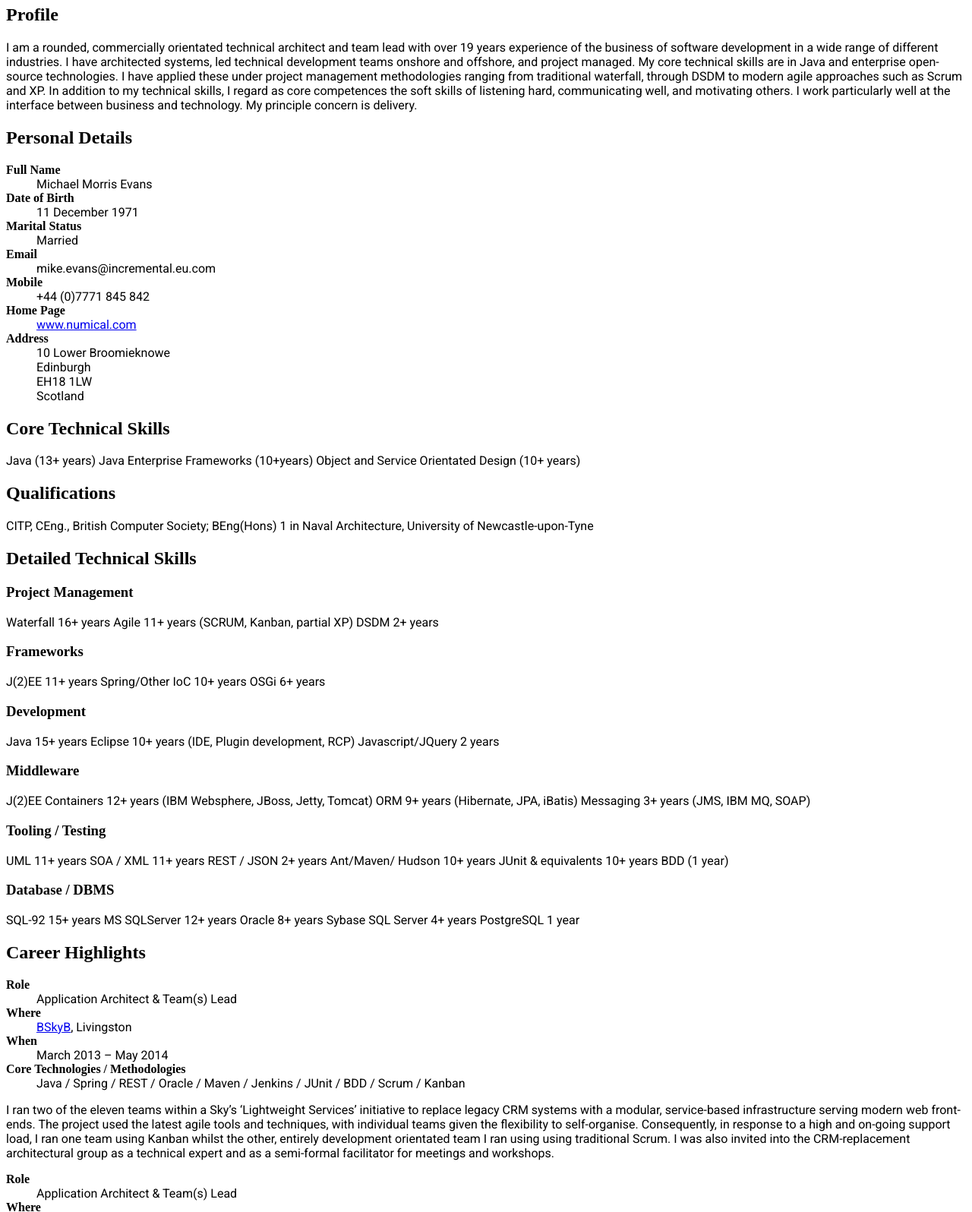
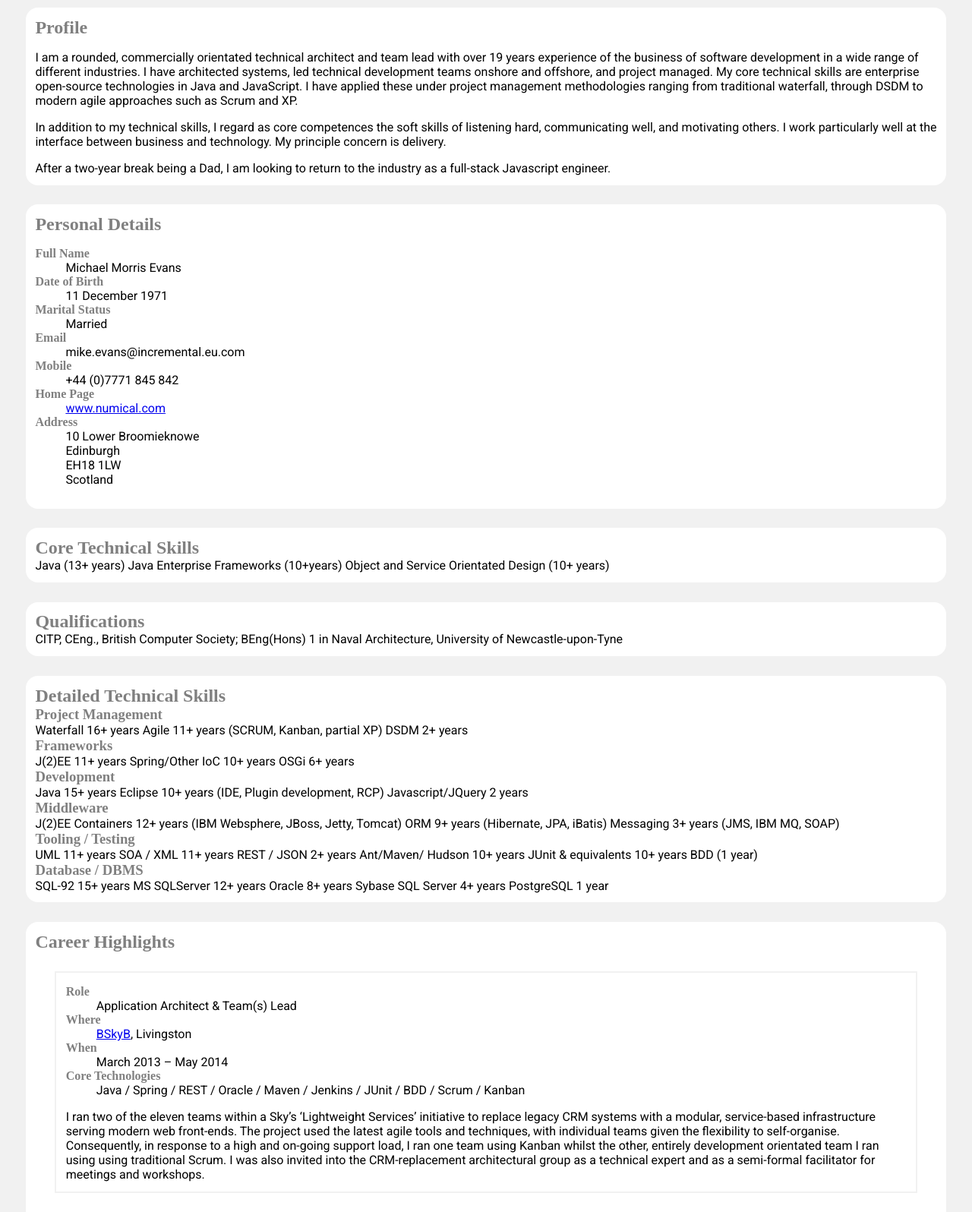
Before and after one commit to numical/numical-website, a plain HTML site: page cv/cv.html in a window 1280 px wide. Shown: the part 75-1671 px from the top of the page at 76% size. Drawn offline with Linux system fonts and the light colour scheme.

Commit message:
Border styling and content updates

```diff
--- a/cv/cv.css
+++ b/cv/cv.css
@@ -9,9 +9,41 @@ html {
 
 header, footer {
     text-align: center;
+    color: gray;
+}
+
+body {
+  background-color: rgb(241,241,241);
+}
+
+section {
+  background-color:white;
+  padding: 1vw;
+  margin: 2vw;
+  border-radius: 1rem;
+}
+
+section section {
+  border-color: rgb(241,241,241);
+  border-width: 2px;
+  border-radius: 0;
+  border-style: solid;
+  padding-top: 0;
+}
+
+section section section {
+  border-style: none;
+  padding: 0;
+  margin: 0;
 }
 
 h2, h3, dt {
-    font-family: serif;
-    font-weight: bold;
+  color: gray;
+  font-family: serif;
+  font-weight: bold;
+  margin: 0;
 }
+
+p {
+  margin-bottom: 0;
+}
--- a/cv/cv.html
+++ b/cv/cv.html
@@ -4,7 +4,7 @@
 <head>
   <meta charset="utf-8">
 
-  <title>Mike Evans - Curriculum Vitae</title>
+  <title>Mike Evans</title>
   <meta name="description" content="Mike Evans - Curriculum Vitae">
   <meta name="author" content="Mike Evans - mike.evans@incremental.eu.com">
   <meta name="viewport" content="width=device-width, initial-scale=1">
@@ -18,11 +18,12 @@
 
   <header role="banner"><h1>Mike Evans - Curriculum Vitae</h1></header>
 
-  <section>
+  <section id="profile">
     <h2>Profile</h2>
-I am a rounded, commercially orientated technical architect and team lead with over 19 years experience of the business of software development in a wide range of different industries.
-I have architected systems, led technical development teams onshore and offshore, and project managed.  My core technical skills are in Java and enterprise open-source technologies.  I have applied these under project management methodologies ranging from traditional waterfall, through DSDM to modern agile approaches such as Scrum and XP.
-In addition to my technical skills, I regard as core competences the soft skills of listening hard, communicating well, and motivating others.  I work particularly well at the interface between business and technology. My principle concern is delivery.
+<p>I am a rounded, commercially orientated technical architect and team lead with over 19 years experience of the business of software development in a wide range of different industries.
+I have architected systems, led technical development teams onshore and offshore, and project managed.  My core technical skills are enterprise open-source technologies in Java and JavaScript.  I have applied these under project management methodologies ranging from traditional waterfall, through DSDM to modern agile approaches such as Scrum and XP.</p>
+<p>In addition to my technical skills, I regard as core competences the soft skills of listening hard, communicating well, and motivating others.  I work particularly well at the interface between business and technology. My principle concern is delivery.</p>
+<p>After a two-year break being a Dad, I am looking to return to the industry as a full-stack Javascript engineer.</p>
   </section>
 
   <section class="vcard">
@@ -54,20 +55,20 @@ In addition to my technical skills, I regard as core competences the soft skills
     </dl>
   </section>
 
-  <section>
+  <section id="core_technical_skills">
     <h2>Core Technical Skills</h2>
 Java (13+ years)
 Java Enterprise Frameworks (10+years)
 Object and Service Orientated Design (10+ years)
   </section>
 
-  <section>
+  <section id="qualifications">
     <h2> Qualifications</h2>
 CITP, CEng., British Computer Society;
 BEng(Hons) 1 in Naval Architecture, University of Newcastle-upon-Tyne
   </section>
 
-  <section>
+  <section id="detailed_technical_skills">
     <h2>Detailed Technical Skills</h2>
     <h3>Project Management</h3>
       Waterfall 16+ years
@@ -101,7 +102,7 @@ BEng(Hons) 1 in Naval Architecture, University of Newcastle-upon-Tyne
       PostgreSQL 1 year
   </section>
 
-  <section>
+  <section id="career_highlights">
     <h2> Career Highlights</h2>
 
     <section>
@@ -112,7 +113,7 @@ BEng(Hons) 1 in Naval Architecture, University of Newcastle-upon-Tyne
         <dd><a href="www.sky.com">BSkyB</a>, Livingston</dd>
         <dt>When</dt>
         <dd>March 2013 – May 2014</dd>
-        <dt>Core Technologies / Methodologies</dd>
+        <dt>Core Technologies</dd>
         <dd>Java / Spring / REST / Oracle / Maven / Jenkins /  JUnit / BDD / Scrum / Kanban</dd>
       </dl>
       <section>
@@ -131,7 +132,7 @@ BEng(Hons) 1 in Naval Architecture, University of Newcastle-upon-Tyne
         <dd>Vebnet / <a href="www.standardlife.co.uk">Standard Life</a>, Edinburgh</dd>
         <dt>When</dt>
         <dd>November 2009 – September 2012</dd>
-        <dt>Core Technologies / Methodologies</dd>
+        <dt>Core Technologies</dd>
           <dd>Java / Spring / JBoss / JackRabbit (JCR) / AspectJ / MS SQL Server / Ant / Hudson / SVN / JUnit</dd>
       </dl>
       <section>
@@ -155,7 +156,7 @@ BEng(Hons) 1 in Naval Architecture, University of Newcastle-upon-Tyne
         <dd><a href="www.kraya.co.uk">Kraya Ltd.</a>, Edinburgh</dd>
         <dt>When</dt>
         <dd>October 2008 – January 2009</dd>
-        <dt>Core Technologies / Methodologies</dd>
+        <dt>Core Technologies</dd>
         <dd>Java / Spring / JBoss / JAX-WS / PostgreSQL / Maven / Hudson / Red Hat Linux / SVN / JUnit</dd>
       </dl>
       <section>
@@ -174,9 +175,10 @@ I supported set-up of the project, both tooling and management methodologies, de
         <dd><a href="www.jpmorgan.com">JP Morgan</a>, Glasgow</dd>
         <dt>When</dt>
         <dd>May 2007 – January 2008</dd>
-        <dt>Core Technologies / Methodologies</dd>
+        <dt>Core Technologies</dd>
         <dd>Java / Eclipse RCP / bespoke enterprise integration / CVS / JUnit</dd>
       </dl>
+      <section>
 I was brought in to rescue development of the Marketing Approval Platform (MAP) project.
 This aimed to automate the workflow for generating new structured financial products, using a specialist technology, Eclipse RCP.
 The existing code had been developed by an inexperienced offshore team.
@@ -193,7 +195,7 @@ I designed a new application architecture and oversaw development. This new code
         <dd><a href="www.incremental.eu.com">Incremental Ltd.</a>, Edinburgh</dd>
         <dt>When</dt>
         <dd>April 2004 - now</dd>
-        <dt>Core Technologies / Methodologies</dd>
+        <dt>Core Technologies</dd>
         <dd>Java / Spring / Eclipse RCP / MS SQL Server / Oracle / Ant / Git / JUnit</dd>
       </dl>
       <section>
@@ -202,7 +204,7 @@ I am joint founder of Incremental Ltd., and its principle technical capability.
 The company’s core product is ‘Incremental Epic’, a contract management suite for the ship repair sector developed in-house.
 Incremental Epic is a three-tier system based on open-source technologies and developed entirely by myself.
 The software's unique selling point is customised integration with existing systems.
-Please see the screencams of Epic for an overview.
+Please see the <a href="http://www.incremental.eu.com/help/index.htm#screencams">screencams of Epic</a> for an overview.
       </section>
     </section>
 
@@ -214,7 +216,7 @@ Please see the screencams of Epic for an overview.
         <dd><a href="www.brightgrey.com">Bright Grey Ltd.</a>, Edinburgh</dd>
         <dt>When</dt>
         <dd>October 2003 – March 2004</dd>
-        <dt>Core Technologies / Methodologies</dd>
+        <dt>Core Technologies</dd>
         <dd></dd>
       </dl>
       <section>
@@ -237,7 +239,7 @@ Please see the screencams of Epic for an overview.
         <dd>Spektra Systems, Livingston</dd>
         <dt>When</dt>
         <dd>January 2000 – June 2003</dd>
-        <dt>Core Technologies / Methodologies</dd>
+        <dt>Core Technologies</dd>
         <dd>J2EE / IBM Websphere / Oracle / XML / XSLT / Ant / CVS / JUnit</dd>
       </dl>
       <section>
@@ -307,7 +309,7 @@ The delivered product was specifically designed to allow the client to continue
         <dd>Synamic Ltd., London</dd>
         <dt>When</dt>
         <dd>September 1996 – November 1999</dd>
-        <dt>Core Technologies / Methodologies</dd>
+        <dt>Core Technologies</dd>
         <dd>PowerBuilder / Sybase SQLServer / Java / CVS</dd>
       </dl>
       <section>
@@ -328,8 +330,8 @@ The delivered product was specifically designed to allow the client to continue
         <dd>Tyne Dock Engineering, Newcastle</dd>
         <dt>When</dt>
         <dd>September 1994 - August 1996</dd>
-        <dt>Core Technologies / Methodologies</dd>
-        <dd></dd>
+        <dt>Core Technologies</dd>
+        <dd>PowerBuilder / Sybase SQLServer / Java / CVS</dd>
       </dl>
       <section>
 Two year, joint government/industry initiative to develop a dedicated management information system to run a ship repair yard.
@@ -339,6 +341,6 @@ The system ran the yard for 5 years after my departure.
     </section>
   </section>
 
-  <footer role="contentinfo"><h1>Mike Evans - Curriculum Vitae</h1></footer>
+  <footer role="contentinfo"><h1>Mike Evans</h1></footer>
 </body>
 </html>
```
